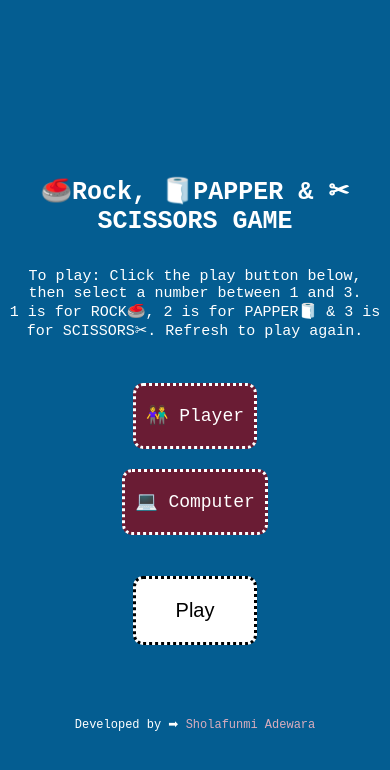
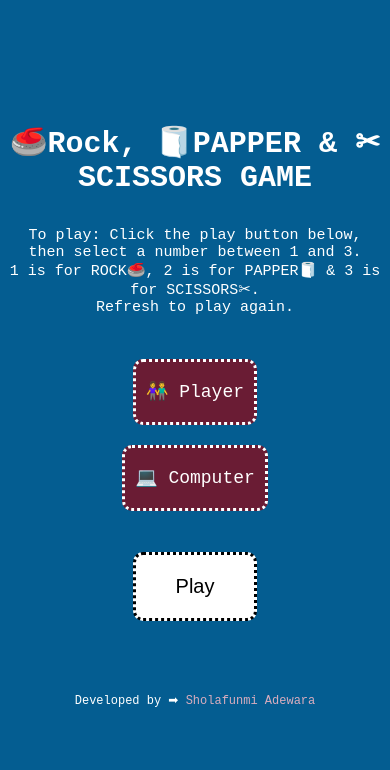
Before and after one commit to Sholafunmi/rock-paper-scissors-gamee, a plain HTML site: page index.html in a window 390 px wide. Drawn offline with Linux system fonts and the light colour scheme.

Commit message:
responsiveness

```diff
--- a/index.html
+++ b/index.html
@@ -14,7 +14,7 @@
             <h1> 🥌Rock, 🧻PAPPER & ✂SCISSORS GAME</h1>
             <div class="howToPlay">
                  <p>To play: Click the play button below, then select a number between 1 and 3.</p>
-            <p>1 is for ROCK🥌, 2 is for PAPPER🧻 & 3 is for SCISSORS✂. Refresh to play again.</p>
+            <p>1 is for ROCK🥌, 2 is for PAPPER🧻 & 3 is for SCISSORS✂. <br> Refresh to play again.</p>
             </div>
 
         <div class="players">
--- a/styles.css
+++ b/styles.css
@@ -15,7 +15,6 @@ body{
     font-family: 'Courier New', Courier, monospace;
     width: 100%;
     height: 100vh;
-    /* height: fit-content; */
     background-color: rgb(4, 93, 145);
     display: flex;
     flex-direction: column;
@@ -36,7 +35,6 @@ text-align: center;
 
 }
 .playerBox{
-    /* background-color:rgb(3, 128, 201) ; */
     background-color: rgba(117, 22, 43, 0.904);
     text-align:center;
     padding: 30px 40px;
@@ -47,7 +45,6 @@ text-align: center;
 }
 .ComputerBox{
     background-color: rgba(117, 22, 43, 0.904);
-    /* background-color:rgb(62, 171, 235) ; */
     padding: 30px 40px;
     border-radius: 10px;
     border: dotted;
@@ -77,7 +74,6 @@ text-align: center;
 }
 .foot a{
      text-decoration: none;
-      /* color: rgba(245, 124, 11, 0.904); */
       color: rgba(240, 181, 194, 0.904);
 }
 h1{
@@ -160,6 +156,7 @@ h1{
     }
   .foot{
     font-size: 14px;
+        margin-bottom: 1em;
   }
 
 
@@ -177,11 +174,11 @@ h1{
         gap: 2em;
         width: 95%;
         height: fit-content;
-        margin-top: 2em;
+
     }
     h1{
         text-align: center;
-        font-size: 25px;
+        font-size: 30px;
 
     }
    .howToPlay{
```
